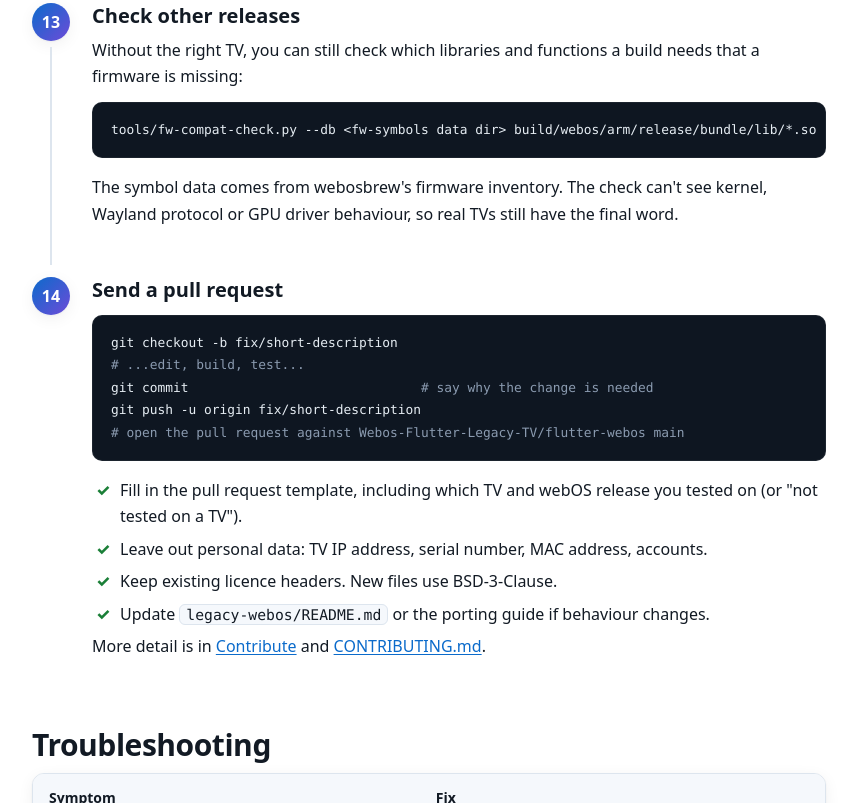
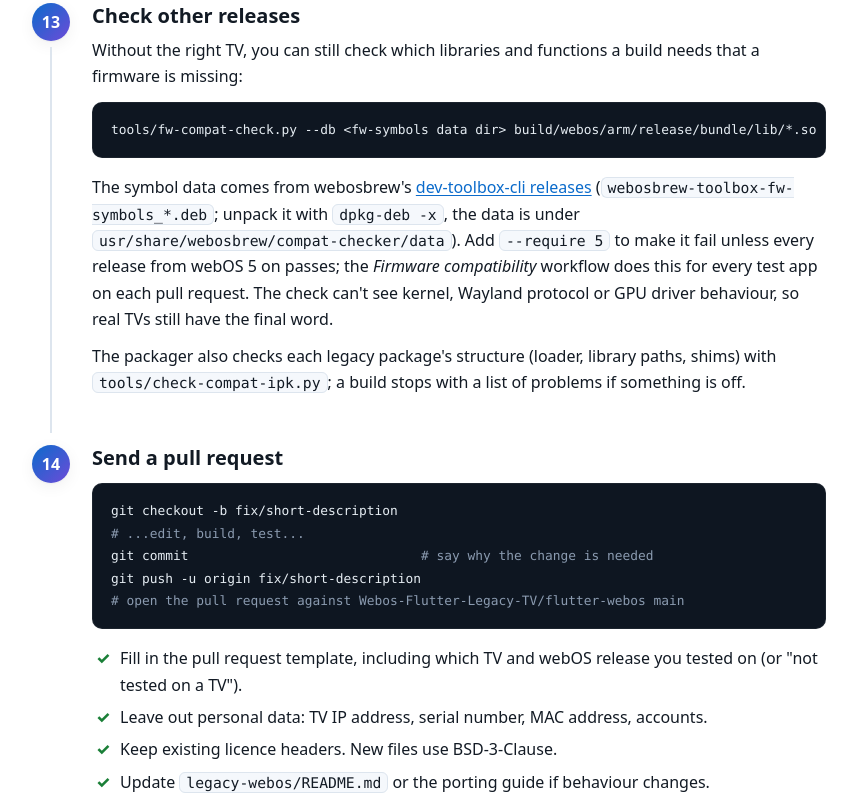
Before and after one commit to Webos-Flutter-Legacy-TV/webos-flutter-legacy-tv.github.io, a plain HTML site: page development.html in a window 1280 px wide. Shown: the part 7517-8320 px from the top of the page, without its empty margins (350-1207 px from the left). Drawn offline with Linux system fonts and the light colour scheme.

Commit message:
Document the package and firmware checks; webOS 4 bundles libopus

```diff
--- a/development.html
+++ b/development.html
@@ -256,7 +256,13 @@ flutter-webos build webos --release --legacy</code></pre>
         <h3>Check other releases</h3>
         <p>Without the right TV, you can still check which libraries and functions a build needs that a firmware is missing:</p>
 <pre><code>tools/fw-compat-check.py --db &lt;fw-symbols data dir&gt; build/webos/arm/release/bundle/lib/*.so</code></pre>
-        <p>The symbol data comes from webosbrew's firmware inventory. The check can't see kernel, Wayland protocol or GPU driver behaviour, so real TVs still have the final word.</p>
+        <p>The symbol data comes from webosbrew's
+          <a href="https://github.com/webosbrew/dev-toolbox-cli/releases">dev-toolbox-cli releases</a>
+          (<code>webosbrew-toolbox-fw-symbols_*.deb</code>; unpack it with <code>dpkg-deb -x</code>, the data is under <code>usr/share/webosbrew/compat-checker/data</code>).
+          Add <code>--require 5</code> to make it fail unless every release from webOS&nbsp;5 on passes; the
+          <em>Firmware compatibility</em> workflow does this for every test app on each pull request.
+          The check can't see kernel, Wayland protocol or GPU driver behaviour, so real TVs still have the final word.</p>
+        <p>The packager also checks each legacy package's structure (loader, library paths, shims) with <code>tools/check-compat-ipk.py</code>; a build stops with a list of problems if something is off.</p>
       </li>
 
       <li id="pr">
```
Also changed, not shown: compatibility.html (+1 -1 lines), how-it-works.html (+1 -1 lines).
